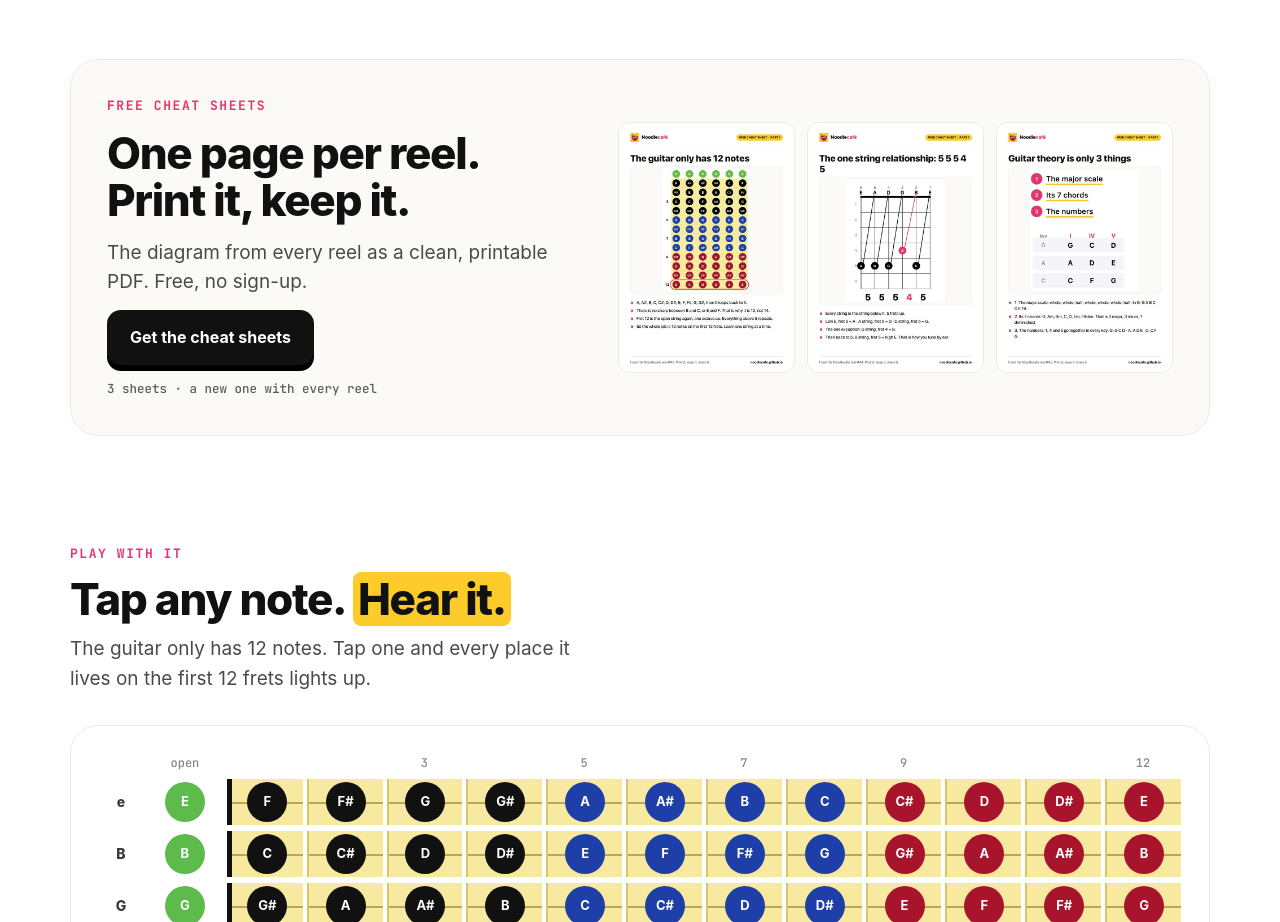
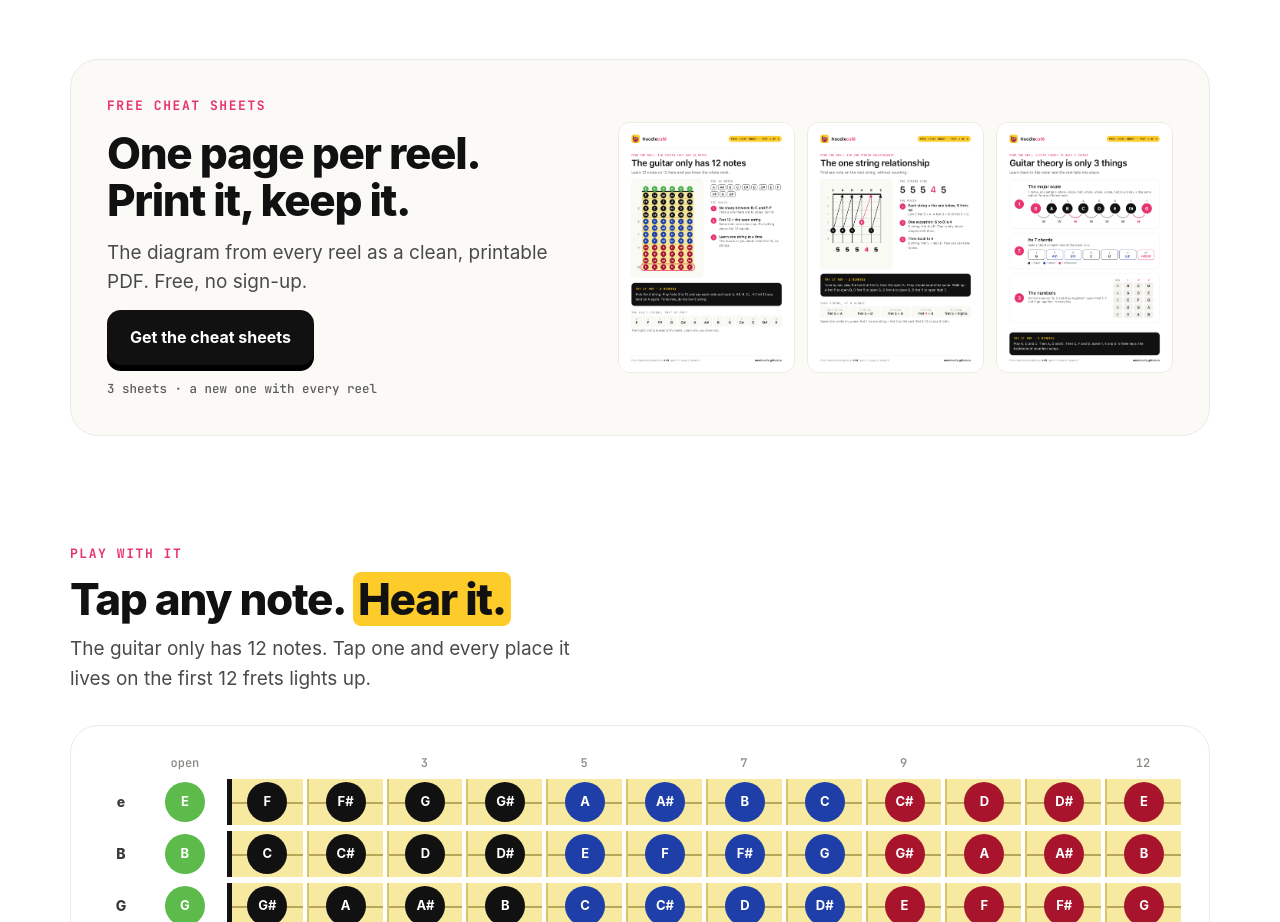
Before and after one commit to noodlecafe/noodlecafe.github.io, a plain HTML site: page index.html in a window 1280 px wide. Shown: the part 800-1722 px from the top of the page. Drawn offline with Linux system fonts and the light colour scheme.

Commit message:
Add files via upload

```diff
--- a/index.html
+++ b/index.html
@@ -75,9 +75,9 @@
         <div class="fine">3 sheets · a new one with every reel</div>
       </div>
       <div class="band-pics">
-        <img src="/assets/sheet_12notes.jpg" alt="12-note fretboard map sheet" loading="lazy" width="620" height="877">
-        <img src="/assets/sheet_onestring.jpg" alt="5 5 5 4 5 sheet" loading="lazy" width="620" height="877">
-        <img src="/assets/sheet_3things.jpg" alt="Theory is only 3 things sheet" loading="lazy" width="620" height="877">
+        <img src="/assets/sheet_12notes.png" alt="12-note fretboard map sheet" loading="lazy" width="910" height="1287">
+        <img src="/assets/sheet_onestring.png" alt="5 5 5 4 5 sheet" loading="lazy" width="910" height="1287">
+        <img src="/assets/sheet_3things.png" alt="Theory is only 3 things sheet" loading="lazy" width="910" height="1287">
       </div>
     </div>
   </div>
```
